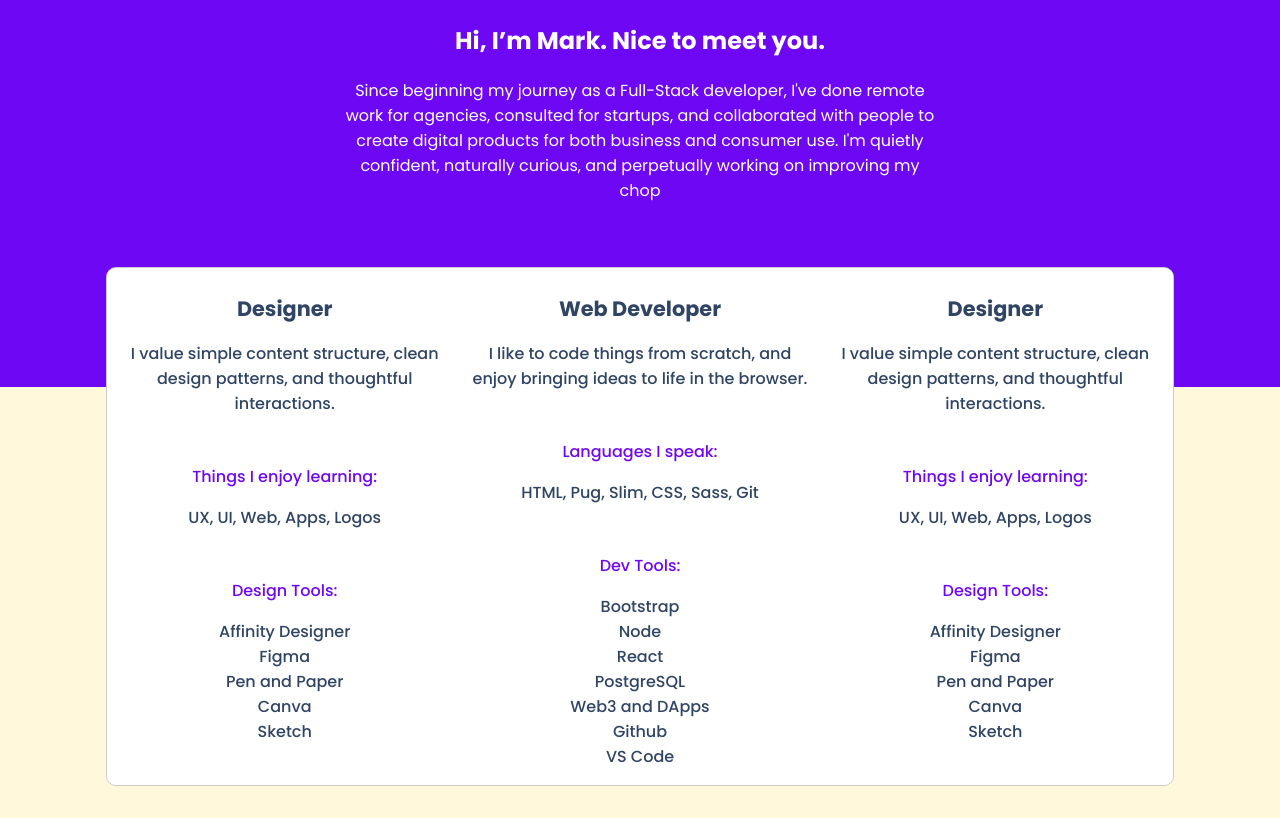
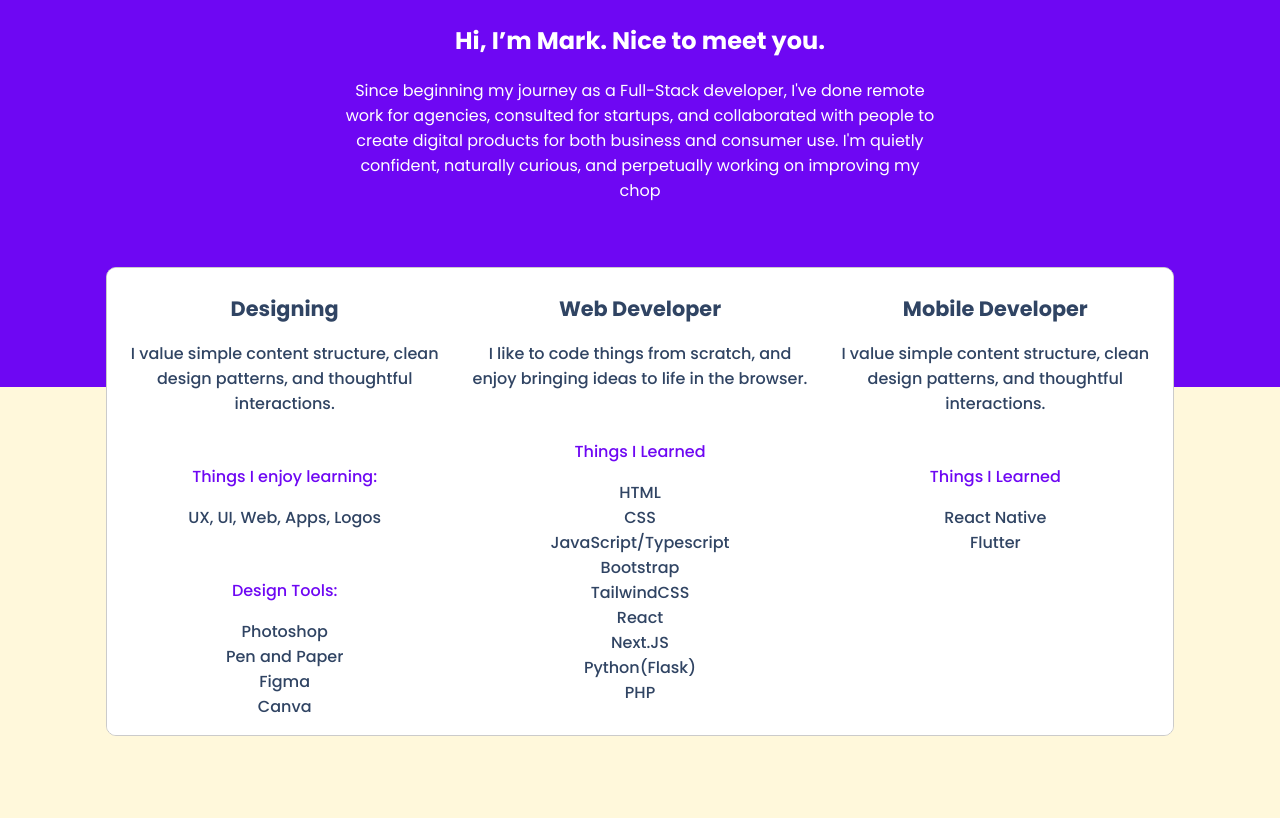
Before and after one commit to marksteward08/portfolio, a plain HTML site: page index.html in a window 1280 px wide. Shown: the part 1287-2105 px from the top of the page. After the commit the page ends 2055 px from the top, so only its background shows below. Drawn offline with nearby package versions, Linux system fonts and the light colour scheme.

Commit message:
Updated Website contents

```diff
--- a/index.html
+++ b/index.html
@@ -55,7 +55,7 @@
                 <div class="container">
                     <div class="skill-container flex">
                         <div class="row one">
-                            <h1>Designer</h1>
+                            <h1>Designing</h1>
                             <p>I value simple content structure, clean design patterns, and thoughtful interactions.</p>
 
                             <p class="title">Things I enjoy learning:</p>
@@ -65,11 +65,10 @@
 
                             <p class="title">Design Tools:</p>
                             <ul>
-                                <li>Affinity Designer</li>
+                                <li>Photoshop</li>
+                                <li>Pen and Paper</li>
                                 <li>Figma</li>
-                                <li>Pen and Paper</li>
                                 <li>Canva</li>
-                                <li>Sketch</li>
                             </ul>
                         </div>
 
@@ -77,39 +76,28 @@
                             <h1>Web Developer</h1>
                             <p>I like to code things from scratch, and enjoy bringing ideas to life in the browser.</p>
 
-                            <p class="title">Languages I speak:</p>
+                            <p class="title">Things I Learned</p>
                             <ul>
-                                <li>HTML, Pug, Slim, CSS, Sass, Git</li>
-                            </ul>
-
-                            <p class="title">Dev Tools:</p>
-                            <ul>
+                                <li>HTML</li>
+                                <li>CSS</li>
+                                <li>JavaScript/Typescript</li>
                                 <li>Bootstrap</li>
-                                <li>Node</li>
+                                <li>TailwindCSS</li>
                                 <li>React</li>
-                                <li>PostgreSQL</li>
-                                <li>Web3 and DApps</li>
-                                <li>Github</li>
-                                <li>VS Code</li>
+                                <li>Next.JS</li>
+                                <li>Python(Flask)</li>
+                                <li>PHP</li>
                             </ul>
                         </div>
 
                         <div class="row three">
-                            <h1>Designer</h1>
+                            <h1>Mobile Developer</h1>
                             <p>I value simple content structure, clean design patterns, and thoughtful interactions.</p>
 
-                            <p class="title">Things I enjoy learning:</p>
+                            <p class="title">Things I Learned</p>
                             <ul>
-                                <li>UX, UI, Web, Apps, Logos</li>
-                            </ul>
-
-                            <p class="title">Design Tools:</p>
-                            <ul>
-                                <li>Affinity Designer</li>
-                                <li>Figma</li>
-                                <li>Pen and Paper</li>
-                                <li>Canva</li>
-                                <li>Sketch</li>
+                                <li>React Native</li>
+                                <li>Flutter</li>
                             </ul>
                         </div>
                     </div>
```
